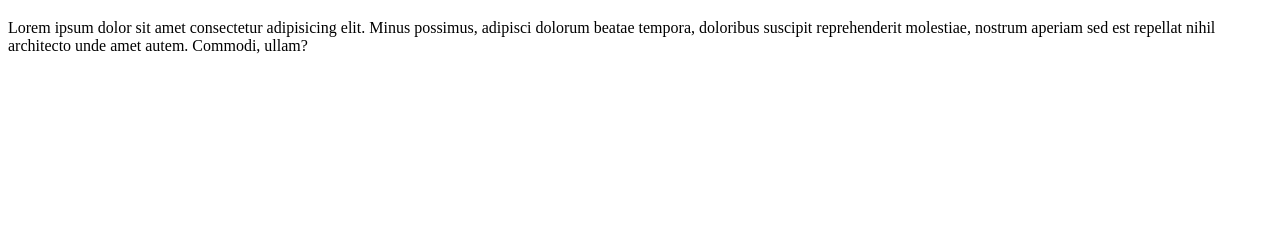
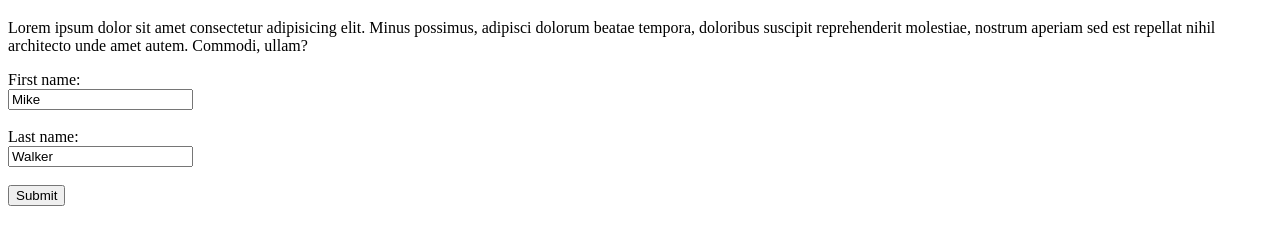
Before and after one commit to SUContent/playground, a plain HTML site: page index.html in a window 1280 px wide. Shown: the part 61-306 px from the top of the page. Drawn offline with Linux system fonts and the light colour scheme.

Commit message:
Added form

```diff
--- a/index.html
+++ b/index.html
@@ -15,6 +15,13 @@
             doloribus suscipit reprehenderit molestiae, nostrum aperiam sed est repellat nihil architecto unde amet
             autem. Commodi, ullam?</p>
     </div>
+    <form action="/action.php">
+        <label for="fname">First name:</label><br>
+        <input type="text" id="fname" value="Mike"><br><br>
+        <label for="lname">Last name:</label><br>
+        <input type="text" id="lname" value="Walker"><br><br>
+        <input type="submit" value="Submit">
+      </form>
 </body>
 
 </html>
```
